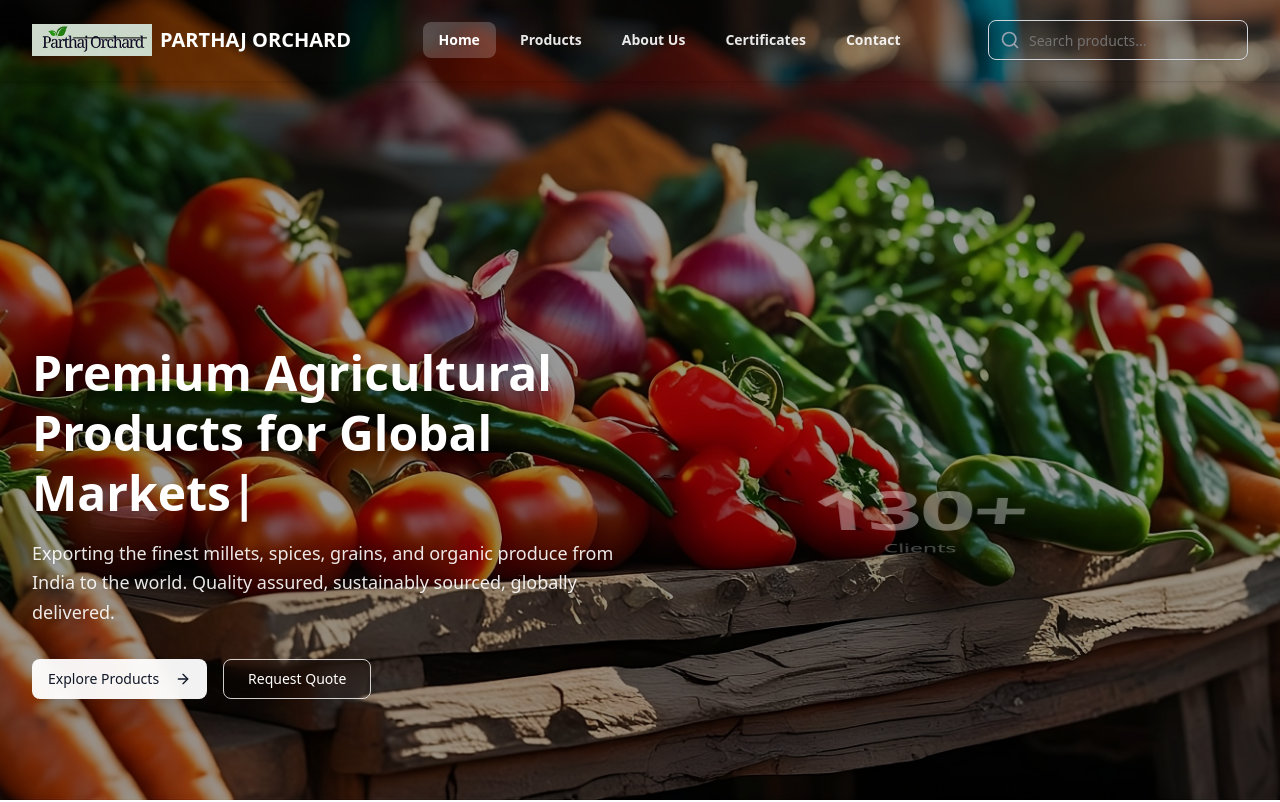
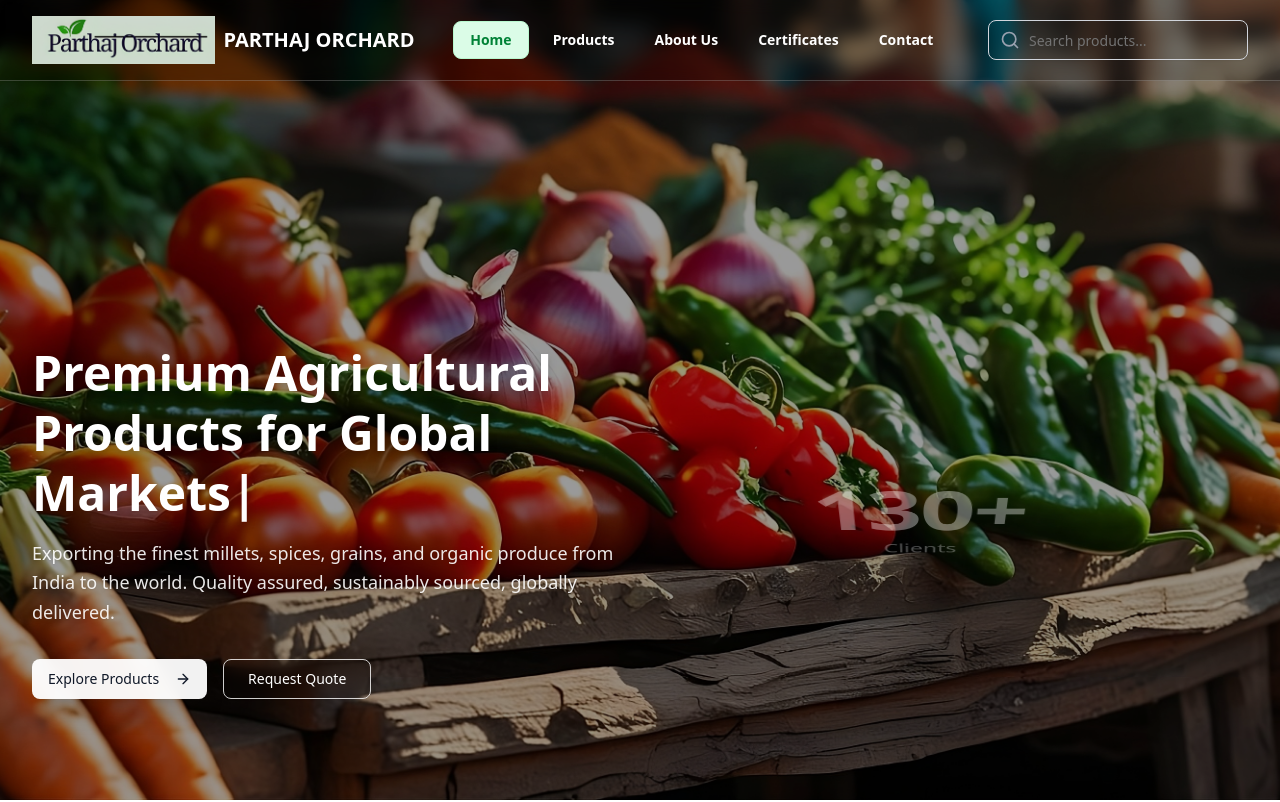
Before and after one commit to ParthajOrchard/parthajorchard, a Next.js app: page / in a window 1280 px wide. Shown: the top 802 px of the page. Built offline with nearby package versions, Linux system fonts and the light colour scheme.

Commit message:
all fixed

```diff
--- /dev/null
+++ b/app/contexts/HeaderContext.tsx
@@ -0,0 +1,28 @@
+"use client"
+
+import React, { createContext, useState, useContext, ReactNode } from "react"
+
+interface HeaderContextType {
+    isOverBackgroundImage: boolean
+    setIsOverBackgroundImage: (isOver: boolean) => void
+}
+
+const HeaderContext = createContext<HeaderContextType | undefined>(undefined)
+
+export function HeaderProvider({ children }: { children: ReactNode }) {
+    const [isOverBackgroundImage, setIsOverBackgroundImage] = useState(false)
+
+    return (
+        <HeaderContext.Provider value={{ isOverBackgroundImage, setIsOverBackgroundImage }}>
+        {children}
+        </HeaderContext.Provider>
+    )
+}
+
+export function useHeader() {
+    const context = useContext(HeaderContext)
+    if (context === undefined) {
+        throw new Error("useHeader must be used within a HeaderProvider")
+    }
+    return context
+}
--- a/app/layout.tsx
+++ b/app/layout.tsx
@@ -7,7 +7,7 @@ import { defaultMetadata } from "@/lib/seo"
 import { Analytics } from "@vercel/analytics/next"
 import { SpeedInsights } from "@vercel/speed-insights/next"
 import { Suspense } from "react"
-
+import { HeaderProvider } from "@/app/contexts/HeaderContext" // 1. IMPORT
 
 export const metadata: Metadata = defaultMetadata
 
@@ -17,17 +17,19 @@ export default function RootLayout({
   children: React.ReactNode
 }) {
   return (
-    <html lang="en" >
+    <html lang="en">
       <head>
         <link rel="icon" href="/favicon.ico" />
       </head>
       <body className="antialiased">
         <Suspense fallback={<div>Loading...</div>}>
-          <Header />
-          <main className="min-h-screen">{children}</main>
-          <Footer />
-          <Analytics />
-          <SpeedInsights />
+          <HeaderProvider> {/* 2. WRAP */}
+            <Header />
+            <main className="min-h-screen">{children}</main>
+            <Footer />
+            <Analytics />
+            <SpeedInsights />
+          </HeaderProvider> {/* 3. END WRAP */}
         </Suspense>
       </body>
     </html>
--- a/app/page.tsx
+++ b/app/page.tsx
@@ -1,7 +1,19 @@
+'use client'
+
 import HomePage from '@/components/HomePage'
 import { products } from "@/lib/data";
+import { useHeader } from "@/app/contexts/HeaderContext"
+import { useEffect } from "react"
 
 export default function Home() {
+    const { setIsOverBackgroundImage } = useHeader()
+
+  useEffect(() => {
+    // Tell the header it's over an image when this page mounts
+    setIsOverBackgroundImage(true)
+    // Clean up when the page unmounts
+    return () => setIsOverBackgroundImage(false)
+  }, [setIsOverBackgroundImage])
 
   const featuredProducts = products.slice(0, 3).map(p => ({ ...p }));
   return (
--- a/components/header.tsx
+++ b/components/header.tsx
@@ -1,19 +1,20 @@
 "use client"
+
 import type React from "react"
 import Link from "next/link"
 import Image from "next/image"
-import { useState, useEffect, useRef } from "react"
+import { useState, useEffect } from "react"
 import { usePathname } from "next/navigation"
 import { Menu, X } from "lucide-react"
+import { useHeader } from "@/app/contexts/HeaderContext"
 import { Button } from "@/components/ui/button"
 import { SearchBar } from "@/components/search-bar"
 
 export function Header() {
     const [isMenuOpen, setIsMenuOpen] = useState(false)
     const [scrollY, setScrollY] = useState(0)
-    const [contentBgColor, setContentBgColor] = useState<string>('transparent')
     const pathname = usePathname()
-    const headerRef = useRef<HTMLElement>(null)
+    const { isOverBackgroundImage } = useHeader()
 
     useEffect(() => {
         setIsMenuOpen(false)
@@ -21,100 +22,51 @@ export function Header() {
 
     useEffect(() => {
         const handleScroll = () => setScrollY(window.scrollY)
-
-        handleScroll() // Set initial scroll position
-        window.addEventListener('scroll', handleScroll)
-
+        window.addEventListener('scroll', handleScroll, { passive: true })
+        handleScroll()
         return () => window.removeEventListener('scroll', handleScroll)
     }, [])
 
-    // Detect background color of content below header
-    useEffect(() => {
-        const detectContentBackground = () => {
-            if (!headerRef.current) return
+    const shouldUseDarkText = scrollY > 0 || !isOverBackgroundImage
+    const isTransparentMode = isOverBackgroundImage && scrollY === 0
 
-            const headerRect = headerRef.current.getBoundingClientRect()
-            const elementBelow = document.elementFromPoint(
-                window.innerWidth / 2,
-                headerRect.bottom + 1
-            )
-
-            if (elementBelow) {
-                const computedStyle = window.getComputedStyle(elementBelow)
-                let bgColor = computedStyle.backgroundColor
-
-                // Walk up the DOM tree to find a non-transparent background
-                let currentElement: HTMLElement | null = elementBelow as HTMLElement
-                while (currentElement && (bgColor === 'rgba(0, 0, 0, 0)' || bgColor === 'transparent')) {
-                    currentElement = currentElement.parentElement
-                    if (currentElement) {
-                        bgColor = window.getComputedStyle(currentElement).backgroundColor
-                    }
-                }
-
-                // Check if it's effectively white/light background
-                const isLightBackground = bgColor.includes('255, 255, 255') ||
-                                        bgColor === 'white' ||
-                                        bgColor === 'rgb(255, 255, 255)' ||
-                                        bgColor.includes('248, 250, 252') || // slate-50
-                                        bgColor.includes('249, 250, 251') || // gray-50
-                                        bgColor === 'transparent'
-
-                setContentBgColor(isLightBackground ? 'light' : 'dark')
-            }
-        }
-
-        // Detect on mount and route changes
-        detectContentBackground()
-
-        // Small delay to ensure content is rendered
-        const timeoutId = setTimeout(detectContentBackground, 100)
-
-        return () => clearTimeout(timeoutId)
-    }, [pathname])
-
-    // Calculate opacity based on scroll position (0 to 1 over 100px scroll)
-    const backgroundOpacity = Math.min(scrollY / 100, 1)
-
-    // Determine text color based on scroll and content background
-    const shouldUseDarkText = backgroundOpacity > 0.5 || (backgroundOpacity === 0 && contentBgColor === 'light')
+    const headerStyle: React.CSSProperties = {
+        backgroundColor: isTransparentMode ? 'rgba(0, 0, 0, 0.2)' : 'rgba(255, 255, 255, 0.98)',
+        backdropFilter: isTransparentMode ? 'blur(8px)' : 'none',
+        borderBottomColor: isTransparentMode ? 'rgba(255, 255, 255, 0.2)' : 'rgba(229, 231, 235, 1)',
+        boxShadow: isTransparentMode ? 'none' : '0 1px 3px 0 rgba(0, 0, 0, 0.1), 0 1px 2px 0 rgba(0, 0, 0, 0.06)'
+    }
 
     const navigation = [
-        { name: "Home", href: "/" },
-        { name: "Products", href: "/products" },
-        { name: "About Us", href: "/about" },
-        { name: "Certificates", href: "/certificates" },
+        { name: "Home", href: "/" }, { name: "Products", href: "/products" },
+        { name: "About Us", href: "/about" }, { name: "Certificates", href: "/certificates" },
         { name: "Contact", href: "/contact" },
     ]
 
     return (
         <header
-            ref={headerRef}
             className="shadow-sm border-b sticky top-0 z-50 transition-all duration-300"
-            style={{
-                backgroundColor: `rgba(255, 255, 255, ${backgroundOpacity})`,
-                borderBottomColor: `rgba(229, 231, 235, ${backgroundOpacity})`
-            }}
+            style={headerStyle}
         >
             <div className="max-w-7xl mx-auto px-4 sm:px-6 lg:px-8">
                 <div className="flex justify-between items-center h-20">
                     <div className="flex-shrink-0">
                         <Link href="/" className="flex items-center gap-2">
-                            <Image
+                             <Image
                                 src="/logo.png"
                                 alt="PARTHAJ ORCHARD Logo"
                                 width={120}
                                 height={80}
                                 priority
+                                className="transition-all duration-300 w-auto h-12"
                             />
                             <span className={`hidden sm:inline text-xl font-bold transition-colors duration-300 ${
-                                shouldUseDarkText ? "text-green-700" : "text-white"
+                                shouldUseDarkText ? "text-green-700" : "text-white drop-shadow-lg"
                             }`}>
                                 PARTHAJ ORCHARD
                             </span>
                         </Link>
                     </div>
-
                     <nav className="hidden lg:flex items-center space-x-2">
                         {navigation.map((item) => {
                             const isActive = pathname === item.href
@@ -124,12 +76,10 @@ export function Header() {
                                     href={item.href}
                                     className={`px-4 py-2 rounded-md text-sm font-semibold transition-all duration-300 whitespace-nowrap ${
                                         isActive
-                                            ? shouldUseDarkText
-                                                ? "bg-green-100 text-green-700"
-                                                : "bg-white/20 text-white"
+                                            ? "bg-green-100 text-green-700 border border-green-200"
                                             : shouldUseDarkText
-                                                ? "text-gray-600 hover:bg-gray-100 hover:text-gray-900"
-                                                : "text-white/90 hover:bg-white/10 hover:text-white"
+                                                ? "text-gray-800 hover:bg-gray-100 hover:text-gray-900"
+                                                : "text-white hover:bg-white/20 hover:text-white drop-shadow-lg"
                                     }`}
                                 >
                                     {item.name}
@@ -137,22 +87,15 @@ export function Header() {
                             )
                         })}
                     </nav>
-
                     <div className="flex items-center gap-4">
                         <div className="hidden md:block">
                             <SearchBar />
                         </div>
                         <div className="lg:hidden">
                             <Button
-                                variant="ghost"
-                                size="icon"
                                 onClick={() => setIsMenuOpen(!isMenuOpen)}
                                 aria-label="Toggle mobile menu"
-                                className={`transition-colors duration-300 ${
-                                    shouldUseDarkText
-                                        ? "text-gray-600 hover:text-gray-900 hover:bg-gray-100"
-                                        : "text-white hover:text-white hover:bg-white/10"
-                                }`}
+                                className={`transition-colors duration-300 p-2 rounded-md text-black bg-white `}
                             >
                                 {isMenuOpen ? <X className="h-6 w-6" /> : <Menu className="h-6 w-6" />}
                             </Button>
@@ -160,13 +103,15 @@ export function Header() {
                     </div>
                 </div>
             </div>
-
-            <div
+             <div
                 className={`lg:hidden transition-all duration-300 ease-in-out overflow-hidden ${
-                    isMenuOpen ? "max-h-screen border-t" : "max-h-0 border-transparent"
+                    isMenuOpen ? "max-h-screen border-t" : "max-h-0"
                 }`}
+                // FIX: The mobile dropdown now ALWAYS has a light background for readability.
                 style={{
-                    borderTopColor: isMenuOpen ? `rgba(229, 231, 235, ${Math.max(backgroundOpacity, 0.1)})` : 'transparent'
+                    backgroundColor: 'rgba(255, 255, 255, 0.98)',
+                    backdropFilter: 'blur(8px)',
+                    borderTopColor: 'rgba(229, 231, 235, 1)',
                 }}
             >
                 <div className="px-4 pt-4 pb-6 space-y-4">
@@ -178,14 +123,11 @@ export function Header() {
                                 <Link
                                     key={item.name}
                                     href={item.href}
+                                    // FIX: Text in the mobile menu is ALWAYS dark.
                                     className={`block px-4 py-3 rounded-lg text-base font-semibold transition-all duration-300 ${
                                         isActive
-                                            ? shouldUseDarkText
-                                                ? "bg-green-100 text-green-700"
-                                                : "bg-white/20 text-white"
-                                            : shouldUseDarkText
-                                                ? "text-gray-600 hover:bg-gray-100"
-                                                : "text-white/90 hover:bg-white/10"
+                                            ? "bg-green-100 text-green-700 border border-green-200"
+                                            : "text-gray-800 hover:bg-gray-100"
                                     }`}
                                 >
                                     {item.name}
```
